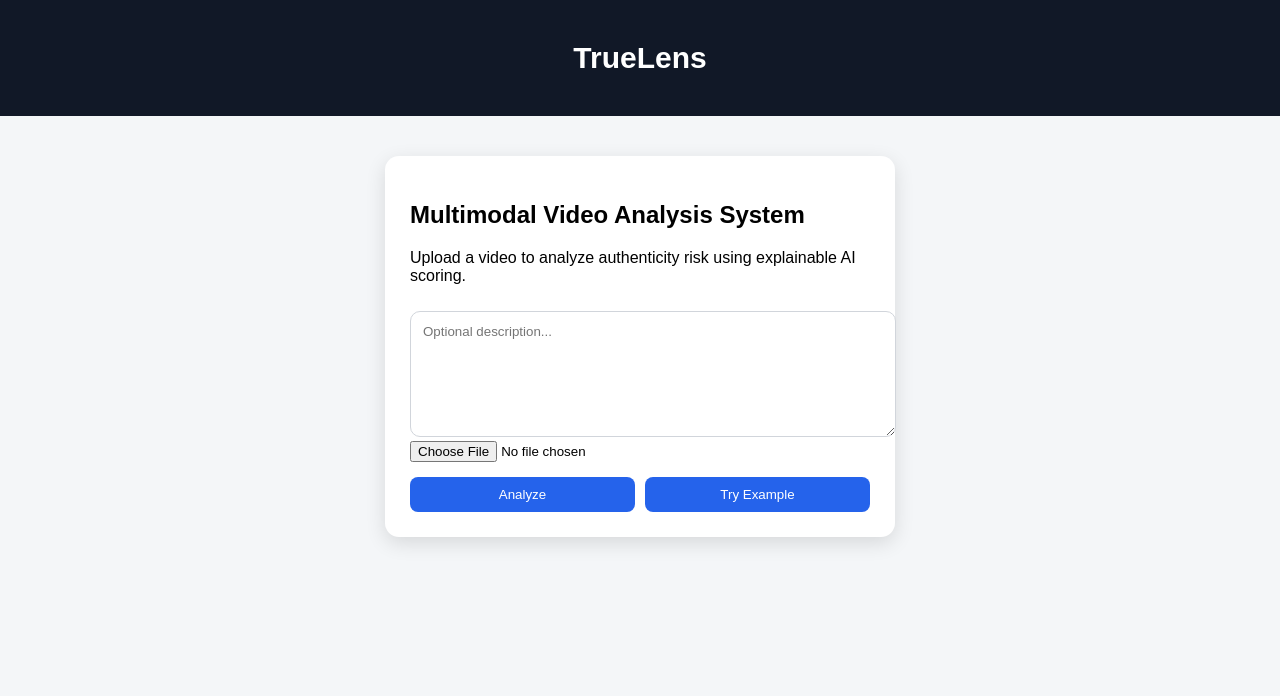
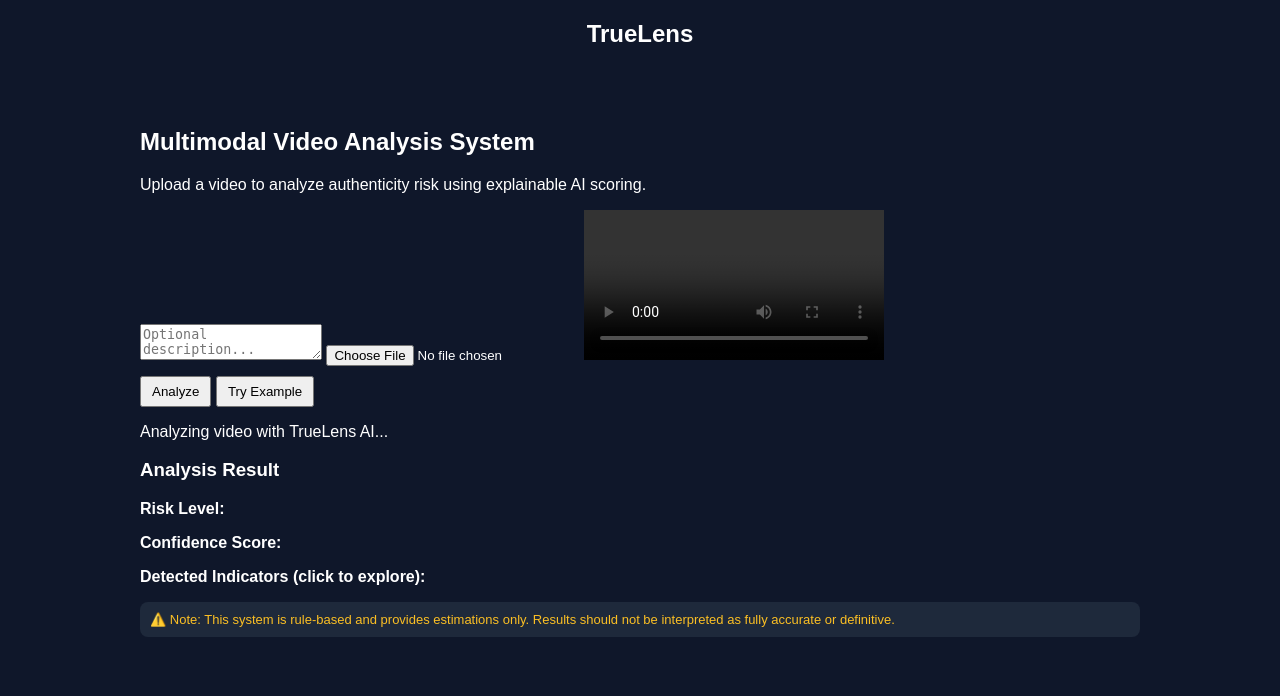
Before and after one commit to jayajones1912-star/truelens-clean, a Flask app: page / in a window 1280 px wide. Shown: the top 696 px of the page. Run offline with Flask 3, Linux system fonts and the light colour scheme.

Commit message:
Fix result page and add TrueLens UI updates

```diff
--- a/app.py
+++ b/app.py
@@ -1,109 +1,132 @@
+from flask import Flask, render_template, request, send_from_directory
 import os
-from flask import Flask, render_template, request, jsonify
+import hashlib
+import random
 
 app = Flask(__name__)
 
+# -----------------------------
+# CONFIG
+# -----------------------------
 UPLOAD_FOLDER = "uploads"
+os.makedirs(UPLOAD_FOLDER, exist_ok=True)
 app.config["UPLOAD_FOLDER"] = UPLOAD_FOLDER
 
 
-# ============================
-# EXPLAINABLE RULE ENGINE
-# ============================
-def analyze_video():
-
-    score = 0
-    indicators = []
-
-    # Simulated detection signals (replace later with ML models)
-    facial_distortion = True
-    lighting_inconsistency = True
-    lip_sync_mismatch = False
-    metadata_anomaly = True
-
-    # ---------------- FACIAL DISTORTION ----------------
-    if facial_distortion:
-        score += 2
-        indicators.append({
-            "title": "Facial Distortion",
-            "score": 2,
-            "reason": "Irregular facial geometry patterns detected across frames, often linked to synthetic face generation or deepfake blending artifacts.",
-            "impact": "High influence on authenticity score"
-        })
-
-    # ---------------- LIGHTING INCONSISTENCY ----------------
-    if lighting_inconsistency:
-        score += 2
-        indicators.append({
-            "title": "Lighting Inconsistency",
-            "score": 2,
-            "reason": "Inconsistent lighting direction and shadow mapping detected across frames, suggesting possible video compositing or editing.",
-            "impact": "Strong indicator of manipulation"
-        })
-
-    # ---------------- LIP SYNC ----------------
-    if lip_sync_mismatch:
-        score += 2
-        indicators.append({
-            "title": "Lip-Sync Mismatch",
-            "score": 2,
-            "reason": "Audio waveform timing does not align with mouth movement patterns, indicating possible synthetic audio or voice replacement.",
-            "impact": "High deepfake indicator"
-        })
-
-    # ---------------- METADATA ----------------
-    if metadata_anomaly:
-        score += 1
-        indicators.append({
-            "title": "Metadata Anomaly",
-            "score": 1,
-            "reason": "File metadata inconsistencies detected (missing encoder info, altered timestamps, or compression artifacts).",
-            "impact": "Moderate reliability concern"
-        })
-
-    # ---------------- RISK CLASSIFICATION ----------------
-    if score <= 2:
-        risk = "Low Risk"
-    elif score <= 4:
-        risk = "Medium Risk"
-    else:
-        risk = "High Risk"
-
-    return score, risk, indicators
-
-
-# ============================
-# ROUTES
-# ============================
+# -----------------------------
+# HOME PAGE
+# -----------------------------
 @app.route("/")
-def home():
+def index():
     return render_template("index.html")
 
 
-@app.route("/analyze", methods=["POST"])
-def analyze():
+# -----------------------------
+# UPLOAD + ANALYSIS ROUTE
+# -----------------------------
+@app.route("/upload", methods=["POST"])
+def upload():
 
-    video = request.files.get("video")
+    file = request.files["file"]
 
-    if video:
-        os.makedirs(UPLOAD_FOLDER, exist_ok=True)
-        video.save(os.path.join(UPLOAD_FOLDER, video.filename))
+    # save uploaded video
+    filepath = os.path.join(app.config["UPLOAD_FOLDER"], file.filename)
+    file.save(filepath)
 
-    if not video:
-        return jsonify({
-            "result": "No Video Uploaded",
-            "confidence": "0/7",
-            "note": []
-        })
+    # -----------------------------
+    # DYNAMIC SEED (IMPORTANT FIX)
+    # ensures different results per video
+    # -----------------------------
+    seed_value = int(hashlib.md5(file.filename.encode()).hexdigest(), 16)
+    random.seed(seed_value)
 
-    score, risk, indicators = analyze_video()
+    # -----------------------------
+    # TRUE LENS INDICATORS
+    # -----------------------------
+    indicators = [
+        {
+            "name": "Facial Distortion",
+            "points": 2,
+            "detected": random.random() > 0.5,
+            "reason": "Inconsistent facial geometry detected across frames"
+            if random.random() > 0.5 else "No facial distortion observed"
+        },
+        {
+            "name": "Lip-sync Mismatch",
+            "points": 2,
+            "detected": random.random() > 0.5,
+            "reason": "Audio does not align with lip movement"
+            if random.random() > 0.5 else "Audio alignment appears consistent"
+        },
+        {
+            "name": "Lighting Inconsistency",
+            "points": 2,
+            "detected": random.random() > 0.6,
+            "reason": "Lighting inconsistencies detected"
+            if random.random() > 0.6 else "Lighting is stable"
+        },
+        {
+            "name": "Metadata Anomalies",
+            "points": 1,
+            "detected": random.random() > 0.7,
+            "reason": "Suspicious metadata patterns found"
+            if random.random() > 0.7 else "Metadata appears normal"
+        }
+    ]
 
-    return jsonify({
-        "result": risk,
-        "confidence": f"{score}/7",
-        "note": indicators
-    })
+    # -----------------------------
+    # SCORE CALCULATION
+    # -----------------------------
+    score = sum(i["points"] for i in indicators if i["detected"])
+    active = sum(1 for i in indicators if i["detected"])
+
+    # -----------------------------
+    # RISK + CONFIDENCE LOGIC
+    # -----------------------------
+    if active == 0:
+        risk_level = "Low"
+        confidence = 0
+        summary = "No manipulation indicators were detected. The media appears consistent with authentic patterns."
+    else:
+        confidence = int((score / 7) * 100)
+
+        if score <= 2:
+            risk_level = "Low"
+        elif score <= 4:
+            risk_level = "Medium"
+        else:
+            risk_level = "High"
+
+        summary = (
+            "The system detected inconsistencies in visual and audio signals. "
+            "These patterns are commonly associated with manipulated or AI-generated media. "
+            "However, results are probabilistic and should be interpreted with caution."
+        )
+
+    # -----------------------------
+    # SEND TO RESULT PAGE
+    # -----------------------------
+    return render_template(
+        "result.html",
+        score=score,
+        risk_level=risk_level,
+        indicators=indicators,
+        confidence=confidence,
+        summary=summary,
+        filename=file.filename
+    )
 
 
+# -----------------------------
+# ALLOW VIDEO DISPLAY IN WEBPAGE
+# -----------------------------
+@app.route("/uploads/<filename>")
+def uploaded_file(filename):
+    return send_from_directory(app.config["UPLOAD_FOLDER"], filename)
+
+
+# -----------------------------
+# RUN APP
+# -----------------------------
 if __name__ == "__main__":
     app.run(debug=True)
--- a/static/script.js
+++ b/static/script.js
@@ -1,105 +1,11 @@
-document.getElementById("videoInput").addEventListener("change", function () {
-    const file = this.files[0];
-    const video = document.getElementById("videoPreview");
+function toggleInfo(btn) {
+    const extra = btn.nextElementSibling;
 
-    if (file) {
-        video.src = URL.createObjectURL(file);
-        video.style.display = "block";
+    if (extra.classList.contains("hidden")) {
+        extra.classList.remove("hidden");
+        btn.innerText = "Hide Info";
+    } else {
+        extra.classList.add("hidden");
+        btn.innerText = "More Info";
     }
-});
-
-
-async function submitInput() {
-
-    const text = document.getElementById("userInput").value;
-    const video = document.getElementById("videoInput").files[0];
-
-    const formData = new FormData();
-    formData.append("input", text);
-
-    if (video) {
-        formData.append("video", video);
-    }
-
-    document.getElementById("loading").classList.remove("hidden");
-    document.getElementById("resultCard").classList.add("hidden");
-
-    const response = await fetch("/analyze", {
-        method: "POST",
-        body: formData
-    });
-
-    const data = await response.json();
-
-    document.getElementById("loading").classList.add("hidden");
-
-
-    // =========================
-    // RESULT + RISK DISPLAY
-    // =========================
-    const resultText = document.getElementById("resultText");
-    resultText.innerText = data.result;
-
-
-    // =========================
-    // CONFIDENCE SCORE
-    // =========================
-    document.getElementById("confidence").innerText = data.confidence;
-
-    let score = parseInt(data.confidence.split("/")[0]);
-    let percent = (score / 7) * 100;
-    document.getElementById("scoreBar").style.width = percent + "%";
-
-
-    // =========================
-    // COLOR CODING
-    // =========================
-    resultText.classList.remove("low-risk", "medium-risk", "high-risk");
-
-    if (data.result === "Low Risk") {
-        resultText.classList.add("low-risk");
-    } else if (data.result === "Medium Risk") {
-        resultText.classList.add("medium-risk");
-    } else if (data.result === "High Risk") {
-        resultText.classList.add("high-risk");
-    }
-
-
-    // =========================
-    // EXPLAINABLE INDICATORS
-    // =========================
-    const container = document.getElementById("noteContainer");
-    container.innerHTML = "";
-
-    data.note.forEach(item => {
-
-        const div = document.createElement("div");
-        div.classList.add("note-item");
-
-        div.innerHTML = `
-            <strong>${item.title} (+${item.score})</strong><br>
-            <small><b>Why detected:</b> ${item.reason}</small><br>
-            <small><b>Impact:</b> ${item.impact}</small>
-        `;
-
-        div.onclick = () => {
-            alert(
-                item.title +
-                "\n\nReason: " + item.reason +
-                "\n\nImpact: " + item.impact +
-                "\n\nThis contributes to the final risk score."
-            );
-        };
-
-        container.appendChild(div);
-    });
-
-
-    document.getElementById("resultCard").classList.remove("hidden");
 }
-
-
-function loadExample() {
-    document.getElementById("userInput").value =
-        "Example: deepfake video analysis for authenticity detection.";
-}
--- a/static/style.css
+++ b/static/style.css
@@ -1,156 +1,181 @@
 body {
     font-family: Arial, sans-serif;
-    background: #f4f6f8;
+    background: #0f172a;
+    color: white;
     margin: 0;
 }
 
-/* NAVBAR */
-.navbar {
-    background: #111827;
-    color: white;
-    padding: 16px;
-    text-align: center;
-    font-size: 20px;
-    font-weight: bold;
+.container {
+    max-width: 1000px;
+    margin: auto;
+    padding: 40px;
 }
 
-/* LAYOUT */
-.container {
-    display: flex;
-    flex-direction: column;
-    align-items: center;
-    margin-top: 40px;
+h1 {
+    text-align: center;
 }
 
-/* CARD */
-.card {
-    background: white;
-    width: 460px;
-    padding: 25px;
-    border-radius: 14px;
-    box-shadow: 0 6px 20px rgba(0,0,0,0.12);
+/* RISK BOX */
+.risk-box {
+    padding: 20px;
+    border-radius: 12px;
+    text-align: center;
     margin-bottom: 20px;
 }
 
-/* INPUT */
-textarea {
+.risk-box.low { background: #14532d; }
+.risk-box.medium { background: #854d0e; }
+.risk-box.high { background: #7f1d1d; }
+
+/* CONFIDENCE */
+.confidence-box {
+    background: #1e293b;
+    padding: 15px;
+    border-radius: 10px;
+    margin-bottom: 20px;
+}
+
+.bar {
     width: 100%;
-    height: 100px;
-    margin-top: 10px;
-    padding: 12px;
+    height: 20px;
+    background: #334155;
     border-radius: 10px;
-    border: 1px solid #d1d5db;
-    font-family: Arial, sans-serif;
+    overflow: hidden;
+}
+
+.fill {
+    height: 100%;
+    background: linear-gradient(90deg, #22c55e, #eab308, #ef4444);
+}
+
+/* SUMMARY */
+.summary-box {
+    background: #111827;
+    padding: 15px;
+    border-radius: 10px;
+    margin-bottom: 20px;
+    border-left: 4px solid #60a5fa;
 }
 
 /* VIDEO */
-video {
-    width: 100%;
-    margin-top: 10px;
-    display: none;
+.video-box {
+    background: #1e293b;
+    padding: 15px;
     border-radius: 10px;
-}
-
-/* BUTTONS */
-.buttons {
-    display: flex;
-    justify-content: space-between;
-    margin-top: 15px;
-    gap: 10px;
-}
-
-button {
-    padding: 10px 14px;
-    border: none;
-    border-radius: 8px;
-    background: #2563eb;
-    color: white;
-    cursor: pointer;
-    flex: 1;
-    transition: transform 0.2s ease;
-}
-
-button:hover {
-    transform: scale(1.05);
-    background: #1d4ed8;
-}
-
-/* LOADING */
-.loading-box {
-    display: flex;
-    flex-direction: column;
-    align-items: center;
-    margin-top: 15px;
-}
-
-.spinner {
-    width: 30px;
-    height: 30px;
-    border: 4px solid #e5e7eb;
-    border-top: 4px solid #2563eb;
-    border-radius: 50%;
-    animation: spin 1s linear infinite;
-}
-
-@keyframes spin {
-    100% { transform: rotate(360deg); }
-}
-
-/* SCORE BAR */
-.score-container {
-    width: 100%;
-    height: 12px;
-    background: #e5e7eb;
-    border-radius: 10px;
-    margin-top: 10px;
-    overflow: hidden;
-}
-
-#scoreBar {
-    height: 100%;
-    width: 0%;
-    background: #2563eb;
-    transition: width 0.4s ease;
-}
-
-/* RISK COLORS */
-.low-risk { color: #16a34a; font-weight: bold; }
-.medium-risk { color: #f59e0b; font-weight: bold; }
-.high-risk { color: #dc2626; font-weight: bold; }
-
-/* INDICATOR BOX */
-.note-box {
-    background: #f3f4f6;
-    padding: 10px;
-    border-radius: 10px;
-    cursor: pointer;
-}
-
-.note-item {
-    background: white;
-    padding: 8px;
-    margin: 6px 0;
-    border-left: 4px solid #2563eb;
-    border-radius: 6px;
-    transition: background 0.2s ease;
-}
-
-.note-item:hover {
-    background: #e5e7eb;
+    margin-bottom: 20px;
 }
 
 /* DISCLAIMER */
 .disclaimer {
-    margin-top: 12px;
+    background: #1e293b;
     padding: 10px;
-    background: #fff7ed;
-    border-left: 4px solid #f59e0b;
-    font-size: 12px;
-    color: #92400e;
     border-radius: 8px;
+    margin-bottom: 20px;
+    font-size: 13px;
+    color: #fbbf24;
 }
 
-/* HIDDEN */
-.hidden {
+/* INDICATORS */
+.indicator-grid {
+    display: grid;
+    grid-template-columns: repeat(auto-fit, minmax(220px, 1fr));
+    gap: 15px;
+}
+
+.indicator-card {
+    background: #1e293b;
+    padding: 15px;
+    border-radius: 10px;
+    transition: 0.3s;
+}
+
+.indicator-card:hover {
+    transform: scale(1.03);
+}
+
+.indicator-card.active {
+    border: 2px solid #ef4444;
+}
+
+.indicator-card.inactive {
+    border: 2px solid #22c55e;
+    opacity: 0.6;
+}
+
+.reason {
+    font-size: 13px;
+    color: #cbd5e1;
+}
+
+button {
+    margin-top: 10px;
+    padding: 6px 10px;
+    cursor: pointer;
+}
+
+/* HIDDEN EXTRA INFO */
+.extra.hidden {
     display: none;
 }
+
+.extra {
+    margin-top: 10px;
+    font-size: 12px;
+    color: #94a3b8;
+}
+
+/* DATA SOURCES */
+.sources-section {
+    margin-top: 40px;
+    padding: 20px;
+    background: #0f172a;
+    border-radius: 12px;
+    border: 1px solid #1e293b;
+}
+
+.sources-intro {
+    color: #cbd5e1;
+    margin-bottom: 15px;
+}
+
+.source-card {
+    background: #1e293b;
+    padding: 15px;
+    margin-bottom: 12px;
+    border-radius: 10px;
+    transition: 0.3s;
+}
+
+.source-card:hover {
+    transform: scale(1.02);
+}
+
+.source-card h3 {
+    color: #60a5fa;
+}
+
+.source-card a {
+    color: #38bdf8;
+    text-decoration: none;
+}
+
+.source-card a:hover {
+    text-decoration: underline;
+}
+
+.sources-warning {
+    margin-top: 10px;
+    padding: 10px;
+    border-left: 4px solid #f59e0b;
+    color: #fbbf24;
+    font-size: 13px;
+}
+
+/* BACK BUTTON */
+.back-btn {
+    display: block;
+    margin-top: 30px;
+    text-align: center;
+    color: white;
+    text-decoration: none;
+}
```
Also changed, not shown: templates/result.html (added, +105 -0 lines).
